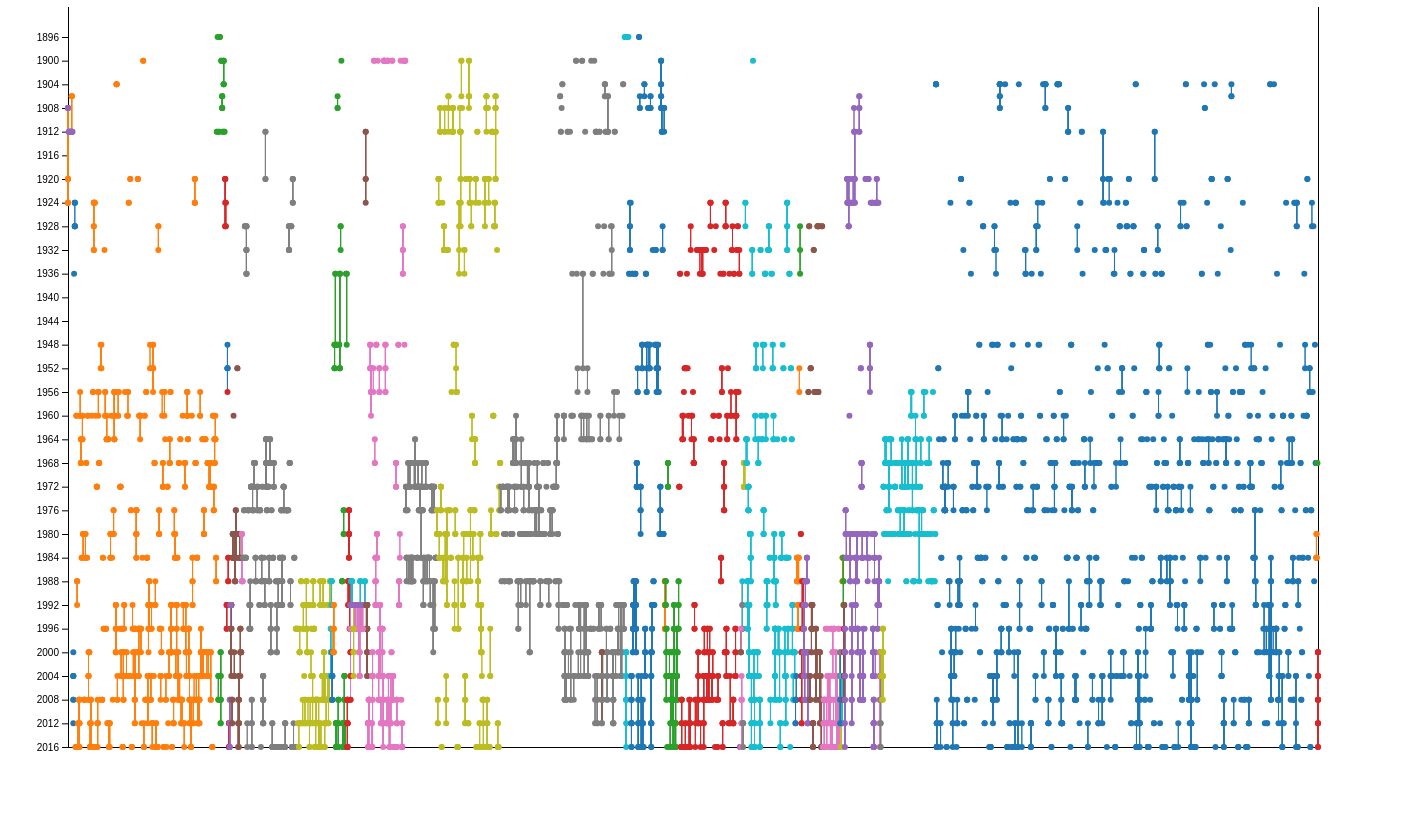
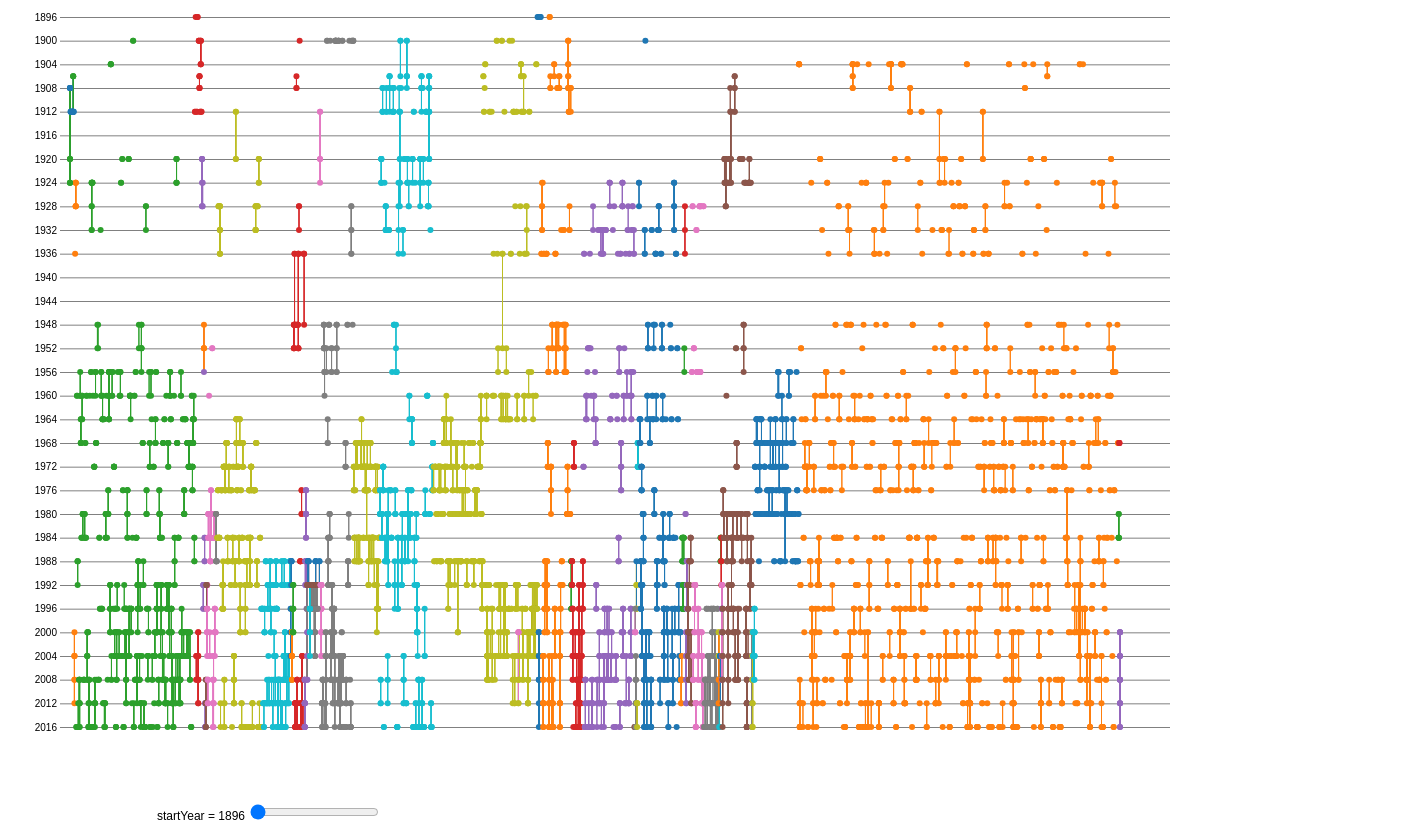
Before and after one commit to UW-CSE442-WI20/A3-Olympians, a website built with Parcel: page src/index.html in a window 1280 px wide. Shown: the part 73-908 px from the top of the page, 1408 px wide, since content can reach past the window. Built offline with nearby package versions, Linux system fonts and the light colour scheme.

Commit message:
working on scaling axes

```diff
--- a/src/index.html
+++ b/src/index.html
@@ -6,7 +6,27 @@
     <link rel="stylesheet" type="text/css" href="./styles.css">
   </head>
   <body>
-    <h1>Olympians Through the Years</h1>
-    <svg width="1400" height="800"></svg>
+    <div class="grid-container">
+        <div class="grid-element header">
+          <h1>Olympians Through the Years</h1>
+        </div>
+        <div class="grid-element content">
+          <svg width="1200" height="800"></svg>
+        </div>
+        <div class="grid-element sidebar">
+          <div class="controls">
+            <p>
+              <label for="start"
+                style="display: inline-block; width: 240px; text-align: right">
+                startYear = <span id="start-value">…</span>
+              </label>
+              <input type="range" min="1896" max="2016" step="4" id="start">
+            </p>
+
+          </div>
+        </div>
+        <div class="grid-element footer"></div>
+      </div>
+
     <script src="./index.js"></script>
   </body>
--- a/src/index.js
+++ b/src/index.js
@@ -1,6 +1,6 @@
 var d3 = require("d3");
 
-var outerWidth = 1400;
+var outerWidth = 1200;
 var outerHeight = 800;
 var margin = { left: 60, top: 30, right: 30, bottom: 30 };
 var innerWidth = outerWidth - margin.left - margin.right;
@@ -9,10 +9,11 @@ var circleRadius = 3;
 var xColumn = "ID";
 var yColumn = "Year";
 var colorColumn = "NOC"; // color of circles based on athlete ID
+var startYear = 1896;
 
 //const xScale = d3.scaleLinear().domain([0, 135000]).range([margin["left"], innerWidth]);
 const xScale = d3.scalePoint().range([margin["left"], innerWidth]);
-const yScale = d3.scaleTime().domain([1896, 2016]).range([margin["bottom"], innerHeight]);
+const yScale = d3.scaleTime().domain([startYear, 2016]).range([margin["bottom"], innerHeight]);
 const colorScale = d3.scaleOrdinal(d3.schemeCategory10);
 
 // get the svg
@@ -24,23 +25,29 @@ const xValue = d => d.ID;
 
 //var xAxis = d3.axisBottom(xScale);
 var xAxis = d3.axisBottom(xScale)
-              .tickPadding(20)
-              .tickSize(-innerHeight);
+              .tickPadding(30);
+              //.tickSize(-innerHeight);
 var yAxis = d3.axisLeft(yScale)
               .tickValues([1896, 1900, 1904, 1908, 1912, 1916, 1920, 1924, 1928, 1932,
                 1936, 1940, 1944, 1948, 1952, 1956, 1960, 1964, 1968, 1972, 1976, 1980,
                 1984, 1988, 1992, 1996, 2000, 2004, 2008, 2012, 2016])
-              .tickFormat(d3.format("Y"));  // d3.format("d") // gets rid of commas in the dates
+              .tickFormat(d3.format("Y"))  // d3.format("d") // gets rid of commas in the dates
+              .tickSize(-innerWidth);
 
 // add axis groups to svg
-svg.append("g")
-  .attr("class", "axis")
-  .attr("transform", "translate(0," + innerHeight + ")")
-  .call(xAxis);
-svg.append("g")
-  .attr("class", "axis")
-  .attr("transform", "translate(" + margin["left"] + ",0)")
-  .call(yAxis);
+var xAxisGroup = svg.append("g")
+                    .attr("class", "axis x")
+                    .attr("transform", "translate(0," + innerHeight + ")")
+                    .call(xAxis);
+var yAxisGroup = svg.append("g")
+                    .attr("class", "axis y")
+                    .attr("transform", "translate(" + margin["left"] + ",0)")
+                    .call(yAxis);
+
+// group for the visualization
+var chart = svg.append("g")
+               .attr("class", "chart")
+               .attr("transform", "translate(10,0)");
 
 // Load in the data
 const csvFile = require('../olympic_overall.csv');
@@ -68,12 +75,13 @@ d3.csv(csvFile).then(function(data) {
     .key(function(d) { return d.Name; })
     .entries(data);
 
+  xScale.domain(data.map(xValue));
+
   console.log(entriesByName);
   console.log(entriesByStartThenName);
 
-  xScale.domain(data.map(xValue));
   // Render the lines
-  svg.selectAll("line").data(data)
+  chart.selectAll("line").data(data)
     .enter()
     .append("line")
     .style("stroke", function(d) { return colorScale(d[colorColumn]); })
@@ -82,8 +90,17 @@ d3.csv(csvFile).then(function(data) {
     .attr("y1", function(d) { return yScale(d["Start"]); })
     .attr("x2", function(d) { return xScale(d[xColumn]); })
     .attr("y2", function(d) { return yScale(d["End"]); });
+
   // Render the data
-  svg.selectAll('circle').data(data)
+  // Sets circles attributes
+ // var circleAttrs = {
+ //     cx: function(d) { return xScale(d[xColumn]);},
+ //     cy: function(d) { return xScale(d[yColumn]); },
+ //     r: circleRadius,
+ //     fill: function(d) { return colorScale(d[colorColumn]); },
+ //     label: function(d) { return d.Name }
+ // };
+  chart.selectAll('circle').data(data)
     .enter()
     .append('circle')
     .attr("cx", function(d) { return xScale(d[xColumn]); })
@@ -91,11 +108,13 @@ d3.csv(csvFile).then(function(data) {
     .attr("r", circleRadius)
     .attr("fill", function(d) { return colorScale(d[colorColumn]); })
     .attr("label", function(d) { return d.Name })
+    //.attr(circleAttrs)
     .on("mouseover", function(d) {
       // circle gets bigger
       d3.select(this)
         .transition()
-        .attr("r", circleRadius + 3);
+        .attr("r", circleRadius + 3)
+        .attr("fill", "orange");
       //Get this circle's x/y values, then augment for the tooltip
 			var xPosition = parseFloat(d3.select(this).attr("cx"));
 			var yPosition = parseFloat(d3.select(this).attr("cy"));
@@ -116,10 +135,35 @@ d3.csv(csvFile).then(function(data) {
       // back to small circles
       d3.select(this)
         .transition()
-        .attr("r", circleRadius);
+        .attr("r", circleRadius)
+        .attr("fill", function(d) { return colorScale(d[colorColumn]); });
       //Remove the tooltip
       d3.select("#tooltip").remove();
     })
     .on("click", function(d) {
 		});
 });
+
+///////
+
+// // when the input range changes update the start year
+d3.select("#start").on("input", function() {
+  console.log(this.value);
+  update(+this.value);
+});
+
+// Initial starting year
+update(1896);
+
+// update the elements
+function update(start) {
+  // adjust the text on the range slider
+  d3.select("#start-value").text(start);
+  d3.select("#start").property("value", start);
+  startYear = start;
+  // update the Y-axis
+  yScale.domain([startYear, 2016]);
+  yAxisGroup.transition().call(yAxis);  // Update Y-Axis
+  // svg.selectAll("axis y")
+  //   .attr("fill", "blue");
+}
--- a/src/styles.css
+++ b/src/styles.css
@@ -1,8 +1,60 @@
+body {
+  width: 80%;
+  margin: 0; padding: 0;
+  display: flex;
+  font-family: sans-serif; font-size: 75%;
+}
+
+.grid-container {
+  display: grid;
+  grid-template-areas:
+    "header header"
+    "content content"
+    "sidebar sidebar"
+    "footer footer";
+  height: 600px;
+}
+
+.grid-element.header {
+  background-color: beige;
+  grid-area: header;
+}
+.grid-element.footer {
+  background-color: beige;
+  grid-area: footer;
+}
+.grid-element.content {
+  background-color: none;
+  grid-area: content;
+}
+.grid-element.sidebar {
+  background-color: none;
+  grid-area: sidebar;
+}
+
+.controls {
+  flex-basis: 200px;
+  padding: 0 5px;
+}
+
 h1 {
   color: blue;
   text-align: center;
 }
 
-circle:hover {
-  fill: orange;
+svg {
+  flex-basis: 100%;
+  min-width: 200px;
 }
+
+.axis {
+  fill: none;
+}
+
+.axis path {
+  stroke: none;
+}
+
+.axis line {
+  stroke: Gray;
+}
```
